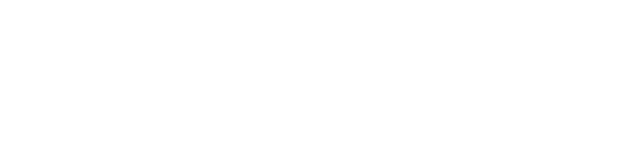
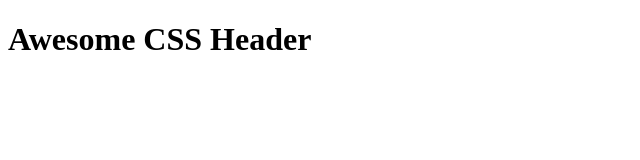
Before and after one commit to julian038/HTMLCSS, a plain HTML site: page index.html in a window 1280 px wide. Shown: the whole page, without its empty margins (0-640 px from the left). Drawn offline with Linux system fonts and the light colour scheme.

Commit message:
h1 boyz
Added body and H1 type header

```diff
--- a/index.html
+++ b/index.html
@@ -2,8 +2,20 @@
 
 <html lang="en-us">
 
+<head>
+
+    <meta charset="UTF-8">
+    <title> html css </title>
+
+</head>
+
+<body>
+
+    <h1> Awesome CSS Header</h1>
 
 
+
+
+</body>
+
 </html>
-
-</DOCTYPE>
```
